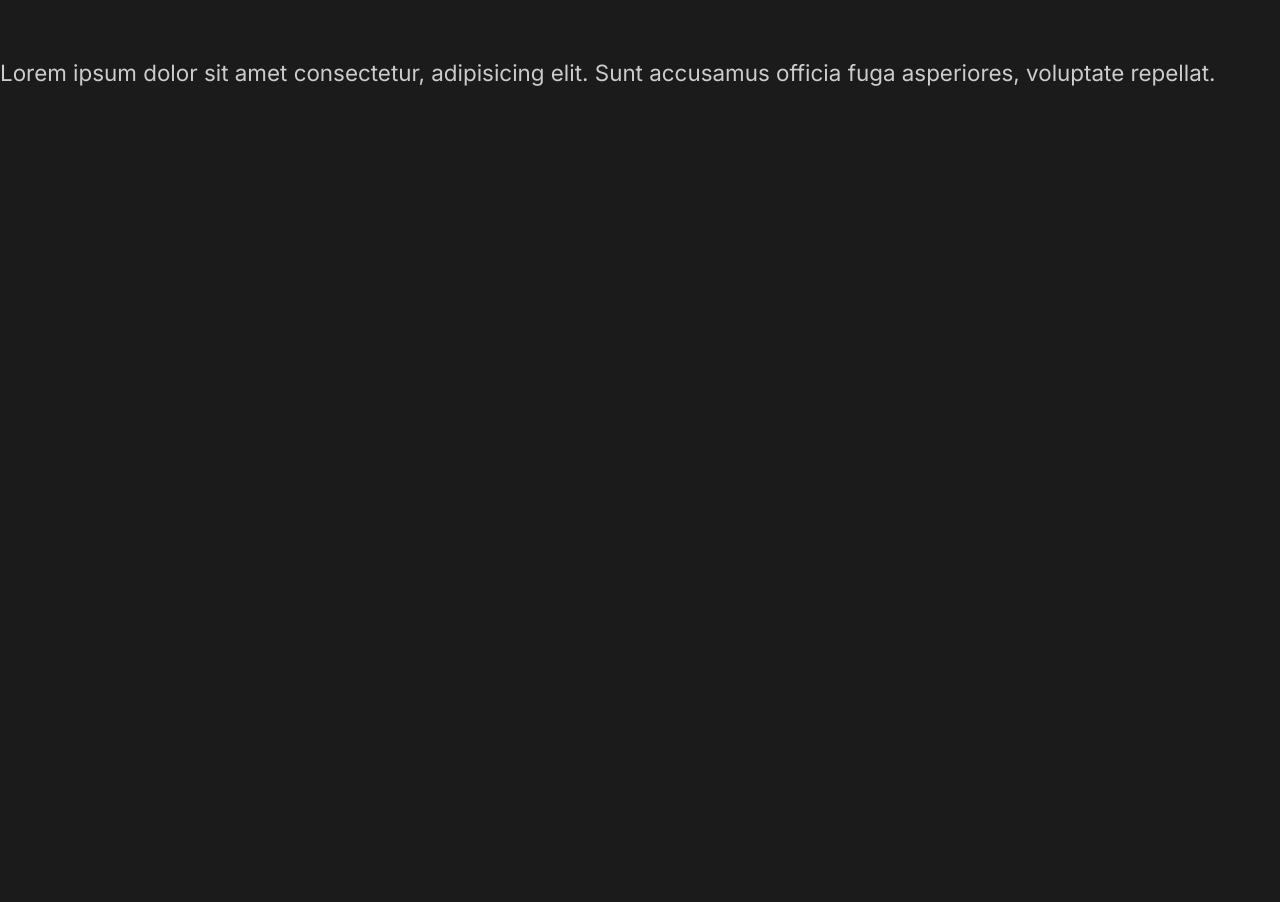
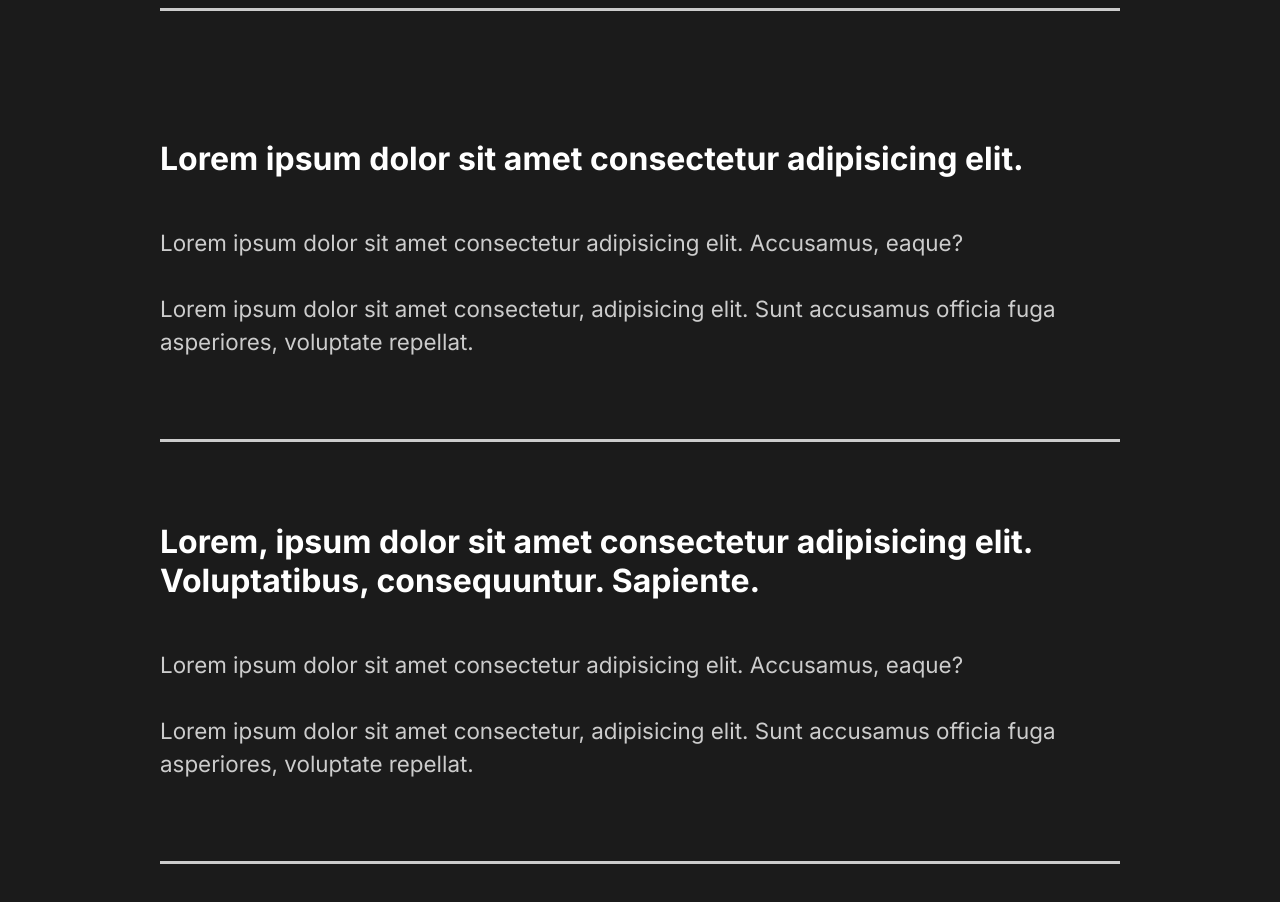
Before and after one commit to Clancinio/react-website, a React (Create React App) app: page / in a window 1280 px wide. Shown: the part 2600-3502 px from the top of the page. Before the commit the page ends 2738 px from the top, so only its background shows below. Built offline with nearby package versions, Linux system fonts and the light colour scheme.

Commit message:
Style question section

```diff
--- a/src/components/QuestionsSection.js
+++ b/src/components/QuestionsSection.js
@@ -1,8 +1,11 @@
 import React from "react";
+// Styling
+import styled from "styled-components";
+import { StyledAbout } from "../styles/ComponentStyles";
 
 function QuestionsSection() {
   return (
-    <div className="questions">
+    <StyledQuestions>
       <h2>
         Some frequently asked <span>questions</span>
       </h2>
@@ -18,6 +21,7 @@ function QuestionsSection() {
             accusamus officia fuga asperiores, voluptate repellat.
           </p>
         </div>
+        <div className="faq-line"></div>
       </div>
       <div className="question">
         <h4>
@@ -33,6 +37,7 @@ function QuestionsSection() {
             accusamus officia fuga asperiores, voluptate repellat.
           </p>
         </div>
+        <div className="faq-line"></div>
       </div>
       <div className="question">
         <h4>Lorem ipsum dolor sit amet consectetur adipisicing elit.</h4>
@@ -46,6 +51,7 @@ function QuestionsSection() {
             accusamus officia fuga asperiores, voluptate repellat.
           </p>
         </div>
+        <div className="faq-line"></div>
         <div className="question">
           <h4>
             Lorem, ipsum dolor sit amet consectetur adipisicing elit.
@@ -61,9 +67,37 @@ function QuestionsSection() {
               accusamus officia fuga asperiores, voluptate repellat.
             </p>
           </div>
+          <div className="faq-line"></div>
         </div>
       </div>
-    </div>
+    </StyledQuestions>
   );
 }
-export default QuestionsSection
+
+const StyledQuestions = styled(StyledAbout)`
+  display: block;
+  span {
+    display: block;
+  }
+  h2 {
+    padding-bottom: 2rem;
+    font-weight: lighter;
+  }
+  .faq-line {
+    background: #ccc;
+    height: 0.2rem;
+    margin: 2rem 0rem;
+    width: 100%;
+  }
+  .question {
+    padding: 3rem 0rem;
+    cursor: pointer;
+  }
+  .answer {
+    padding: 2rem 0;
+    p {
+      padding: 1rem 0;
+    }
+  }
+`;
+export default QuestionsSection;
--- a/src/styles/GlobalStyles.js
+++ b/src/styles/GlobalStyles.js
@@ -30,7 +30,7 @@ const GlobalStyles = createGlobalStyle`
   }
   h4 {
     font-weight: bold;
-    font-size: 1.3rem;
+    font-size: 2rem;
   }
   span {
     font-weight: bold;
```
Also changed, not shown: 2 other files (tests, documents, lock files or other folders).
